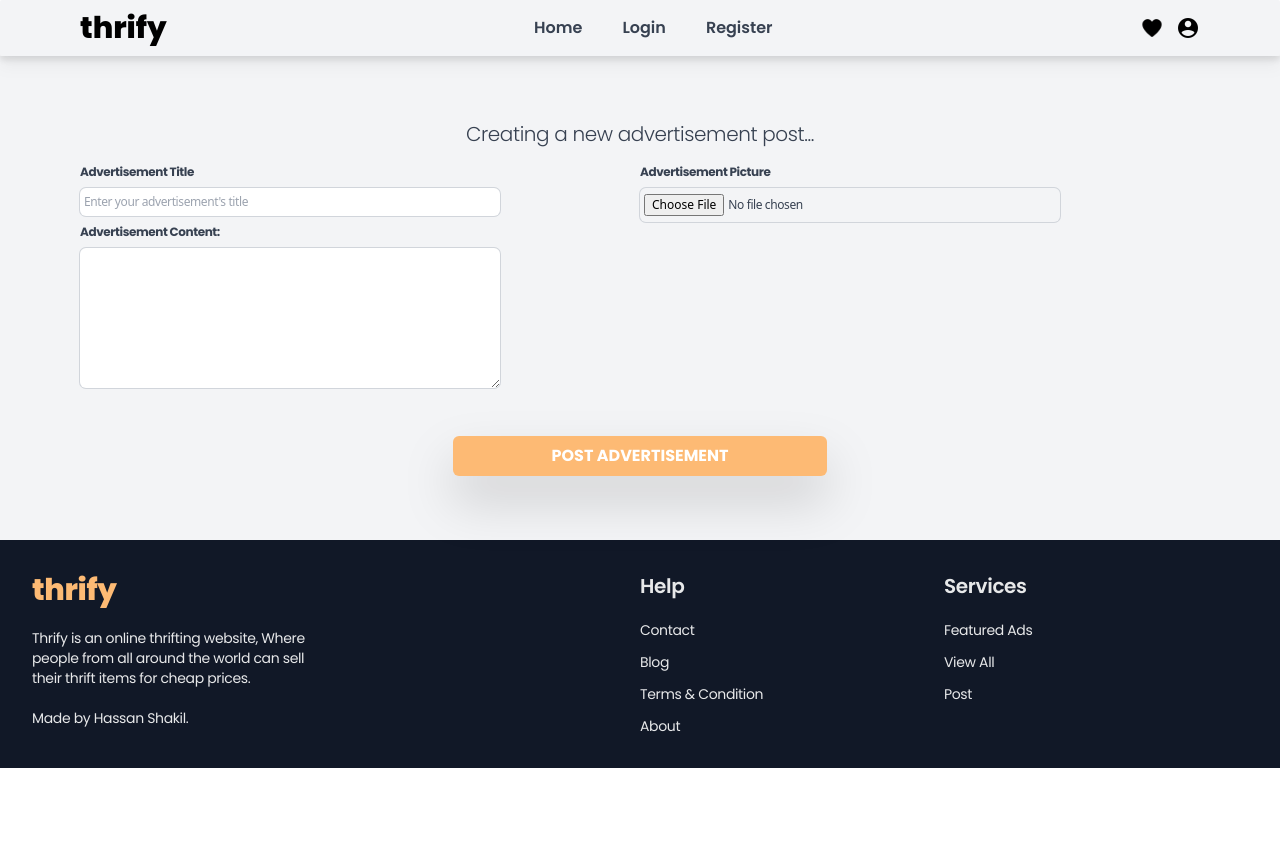
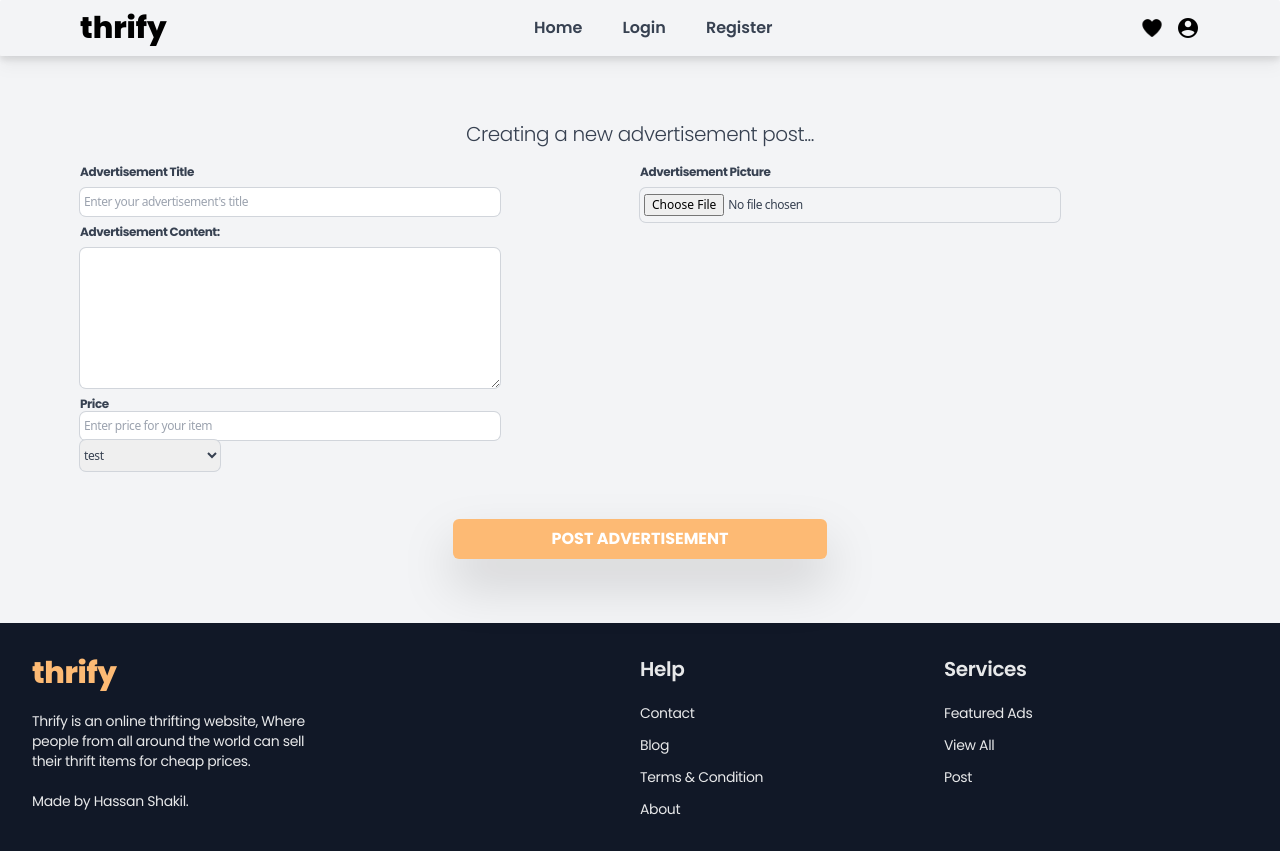
Before and after one commit to hassan-xsf/project-thrify, a React (Vite) app: page /create in a window 1280 px wide. Before the commit the page ends 800 px from the top, so only its background shows below. Built offline with nearby package versions, Linux system fonts and the light colour scheme; no server answers.

Commit message:
Add AdForm Logics

```diff
--- a/src/backend/postAuth.js
+++ b/src/backend/postAuth.js
@@ -13,7 +13,7 @@ class PostService {
         this.databases = new Databases(this.client)
         this.storage = new Storage(this.client);
     }
-    createPicture = async({file}) => {
+    createPicture = async(file) => {
         try {
             return await this.storage.createFile(
                 config.appWriteStorageID,
--- a/src/components/AdForm.jsx
+++ b/src/components/Posts/AdForm.jsx
@@ -1,8 +1,10 @@
 import React , {useState} from 'react'
-import {Container , Input , Button} from './index'
+import {Container , Input , Button} from '../index'
 import { useForm } from 'react-hook-form'
 import { useSelector } from 'react-redux';
-import { Post } from '../backend/postAuth';
+import { Post } from '../../backend/postAuth';
+import { useNavigate } from 'react-router-dom';
+import { categories } from './categories';
 
 function AdForm({post}) {
 
@@ -13,17 +15,31 @@ function AdForm({post}) {
   const [imagePreviewUrl, setImagePreviewUrl] = useState('');
   const [clicked,setClicked] = useState(false)
 
+  const navigate = useNavigate();
+
   const userId = useSelector(state => state.auth.authData)
 
   const createPost = (e) => {
+    const fObj = {title: e.title , content: textArea , author: userId.$id}
+    console.log(fObj)
     setError("")
+    if(!clicked) return; // CHANGE IT LATER
     setClicked(true)
-    const fObj = {title: e.title , content: textArea , author: userId.$id , image}
-    console.log(fObj)
+
     try {
         Post.createPicture(image)
             .then((e) => {
-                console.log("THIS WAS RETURNED: " +e)
+                Post.createAd({image: e.$id, ...fObj})
+                    .then((e) => {
+                        console.log(e)
+                        navigate("/")
+                    })
+                    .catch((e) => {
+                        setError(e.message)
+                    })
+                    .finally(() => {
+                        setClicked(false)
+                    })
             })
             .catch((e) => {
                 setError(e.message)
@@ -70,7 +86,7 @@ function AdForm({post}) {
                         <Input
                             {...register("title", { required: true })}
                             label="Advertisement Title" placeholder="Enter your advertisement's title" type="text"
-                            />
+                        />
                         <label className = "text-xs font-bold text-gray-700">Advertisement Content:</label>
                         <textarea
                             id="multiLineInput"
@@ -79,7 +95,18 @@ function AdForm({post}) {
                             rows="8"
                             cols="50"
                             className = "font-sans text-xs py-1.5 pl-1 mr-10 pr-2 w-full ring-1 outline-none ring-gray-300 rounded-md"
+                        />
+                        <div className = "flex flex-col justify-center">
+                            <Input
+                                {...register("price", { required: true })}
+                                label = "Price" placeholder="Enter price for your item" type="text"
                             />
+                            <select className = "font-sans text-xs py-1.5 w-1/3 ring-1 outline-none ring-gray-300 rounded-md">
+                                <option>test</option>
+                                <option>test</option>
+                            </select>
+
+                        </div>
                     </div>
                     <div className = "w-3/4 flex flex-col gap-2">
                         <Input
--- /dev/null
+++ b/src/components/Posts/categories.js
@@ -0,0 +1,9 @@
+export const categories = [
+    "Furniture",
+    "Vehicle",
+    "Digital Item",
+    "Accessories",
+    "Luxuries",
+    "Collections",
+    "Others"
+]
--- a/src/components/index.js
+++ b/src/components/index.js
@@ -9,6 +9,6 @@ import Login from './Login';
 import Register from './Register';
 import Input from './Input'
 import App from './App'
-import AdForm from "./AdForm";
+import AdForm from "./Posts/AdForm";
 
 export {Container,ErrorBoundary,Footer,Header,Hero,Home,Button,Login,Register,Input,App,AdForm}
```
